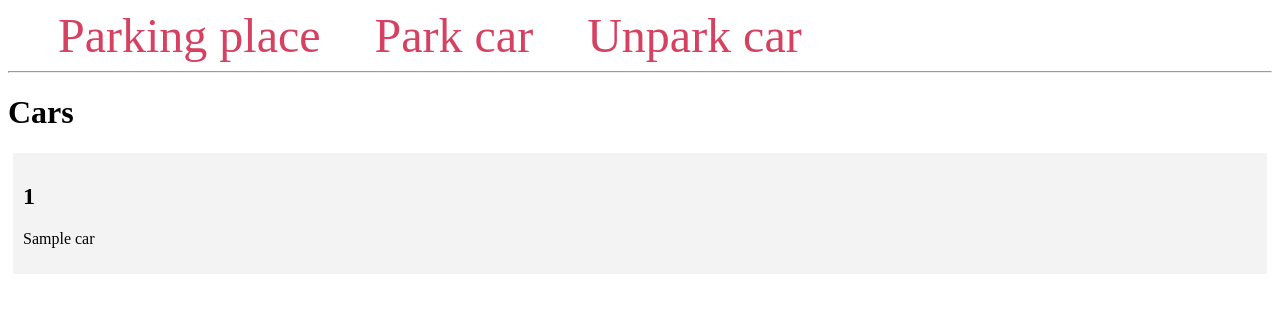
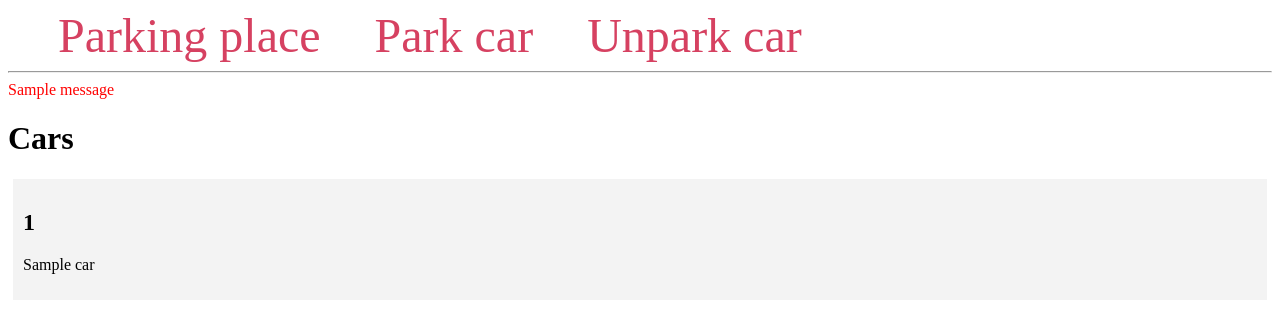
Before and after one commit to peterferencik/ZCTassigment, a Flask app: page / in a window 1280 px wide. Shown: the top 323 px of the page. Run offline with Flask 2, Linux system fonts and the light colour scheme; one stand-in notice (Sample message) is shown; a database or web service that is not in the repository returns one stand-in record (values such as "Sample title"); some libraries are stand-ins or nearby versions.

Commit message:
Updating changes to templates
flashing messages + new templates for app functionality

```diff
--- a/templates/base.html
+++ b/templates/base.html
@@ -16,6 +16,11 @@
             margin-left: 50px;
             text-decoration: none;
         }
+		.container{
+			color: #ff0000;
+            font-size: 1em;
+			text-decoration: none;
+		}
     </style>
 </head>
 <body>
@@ -25,6 +30,13 @@
 		<a href="{{ url_for('unpark') }}">Unpark car</a>
     </nav>
     <hr>
+	<div class="container">
+
+	 {% for message in get_flashed_messages()%}
+		{{message}}
+	 {% endfor %}
+
+	</div>
     <div class="content">
         {% block content %} {% endblock %}
     </div>
```
